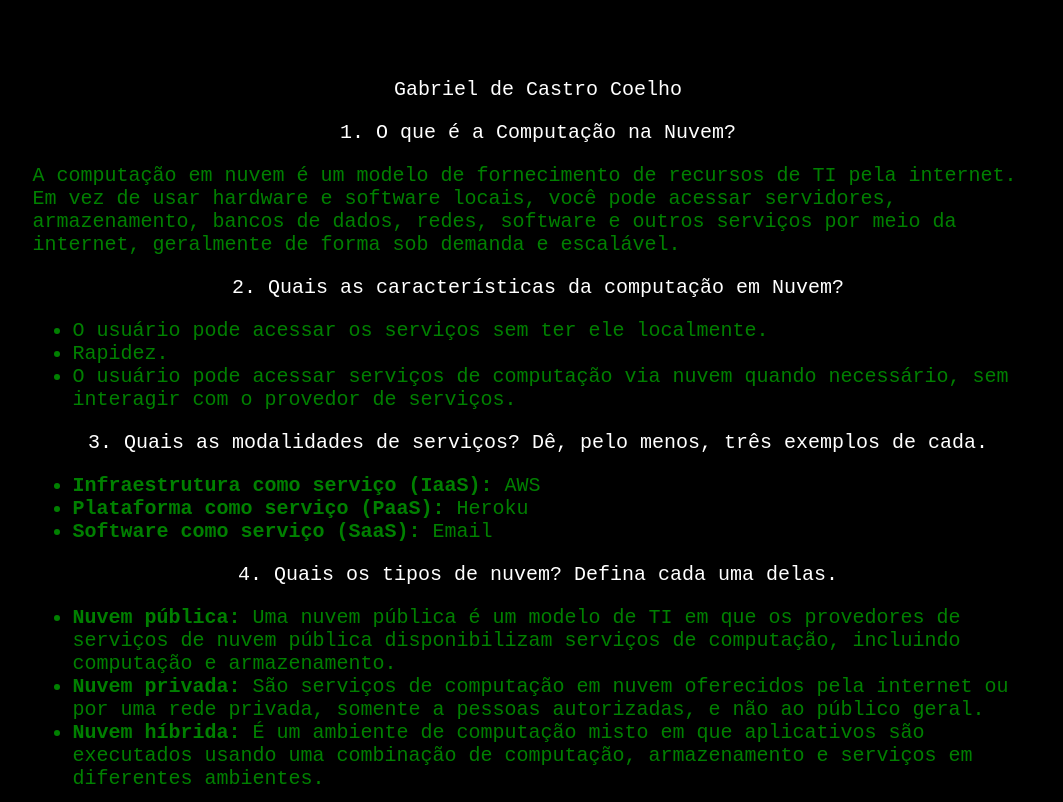
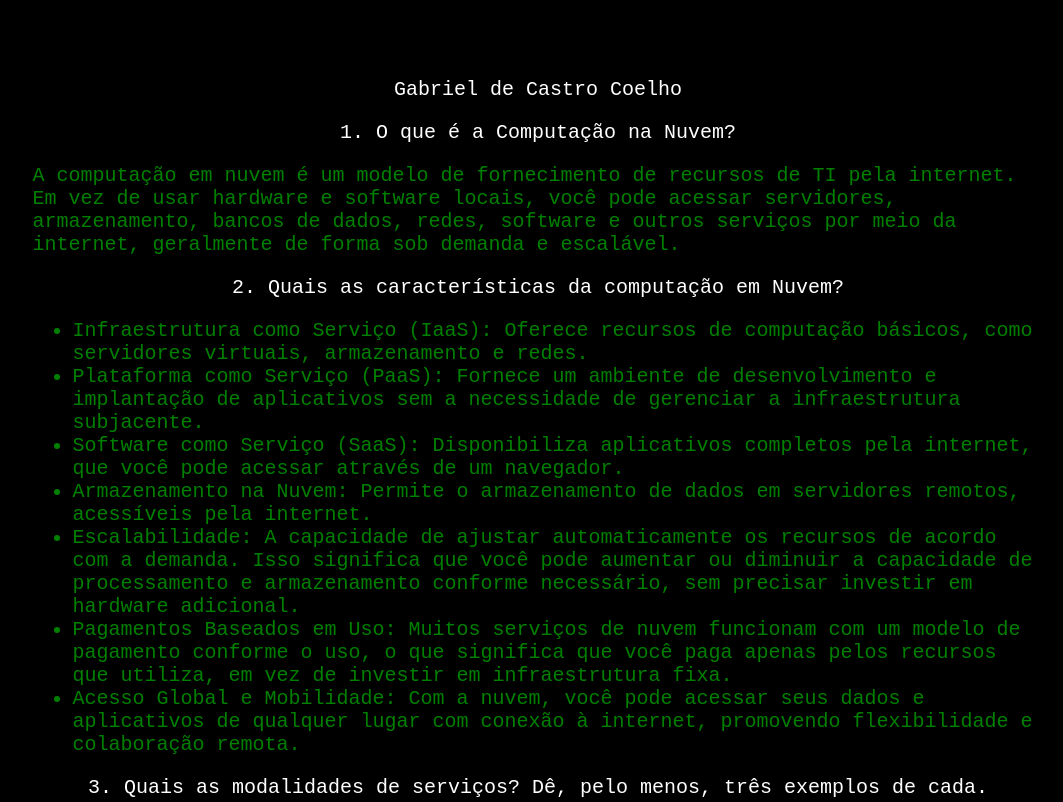
Before and after one commit to kkmood/HTML, a plain HTML site: page index.html in a window 1280 px wide. Shown: the top 802 px of the page, without its empty margins (102-1165 px from the left). Drawn offline with Linux system fonts and the light colour scheme.

Commit message:
Update index.html

```diff
--- a/index.html
+++ b/index.html
@@ -39,9 +39,13 @@
     </div>
     <div class="resposta">
       <ul>
-        <li>O usuário pode acessar os serviços sem ter ele localmente.</li>
-        <li>Rapidez.</li>
-        <li>O usuário pode acessar serviços de computação via nuvem quando necessário, sem interagir com o provedor de serviços.</li>
+        <li>Infraestrutura como Serviço (IaaS): Oferece recursos de computação básicos, como servidores virtuais, armazenamento e redes.</li>
+        <li>Plataforma como Serviço (PaaS): Fornece um ambiente de desenvolvimento e implantação de aplicativos sem a necessidade de gerenciar a infraestrutura subjacente.</li>
+        <li>Software como Serviço (SaaS): Disponibiliza aplicativos completos pela internet, que você pode acessar através de um navegador.</li>
+        <li>Armazenamento na Nuvem: Permite o armazenamento de dados em servidores remotos, acessíveis pela internet.</li>
+        <li>Escalabilidade: A capacidade de ajustar automaticamente os recursos de acordo com a demanda. Isso significa que você pode aumentar ou diminuir a capacidade de processamento e armazenamento conforme necessário, sem precisar investir em hardware adicional.</li>
+        <li>Pagamentos Baseados em Uso: Muitos serviços de nuvem funcionam com um modelo de pagamento conforme o uso, o que significa que você paga apenas pelos recursos que utiliza, em vez de investir em infraestrutura fixa.</li>
+        <li>Acesso Global e Mobilidade: Com a nuvem, você pode acessar seus dados e aplicativos de qualquer lugar com conexão à internet, promovendo flexibilidade e colaboração remota.</li>
       </ul>
     </div>
     <div class="pergunta">
```
